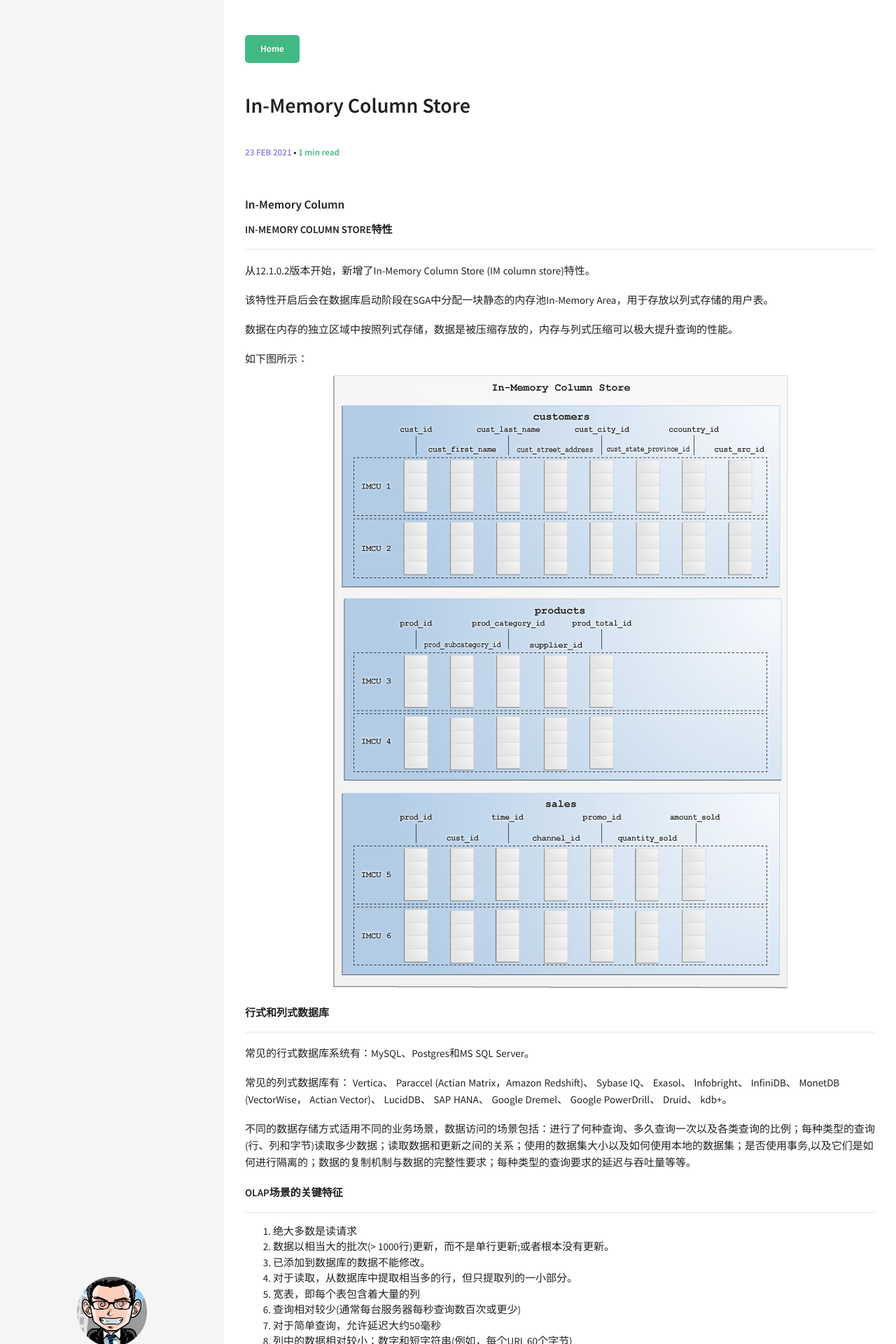
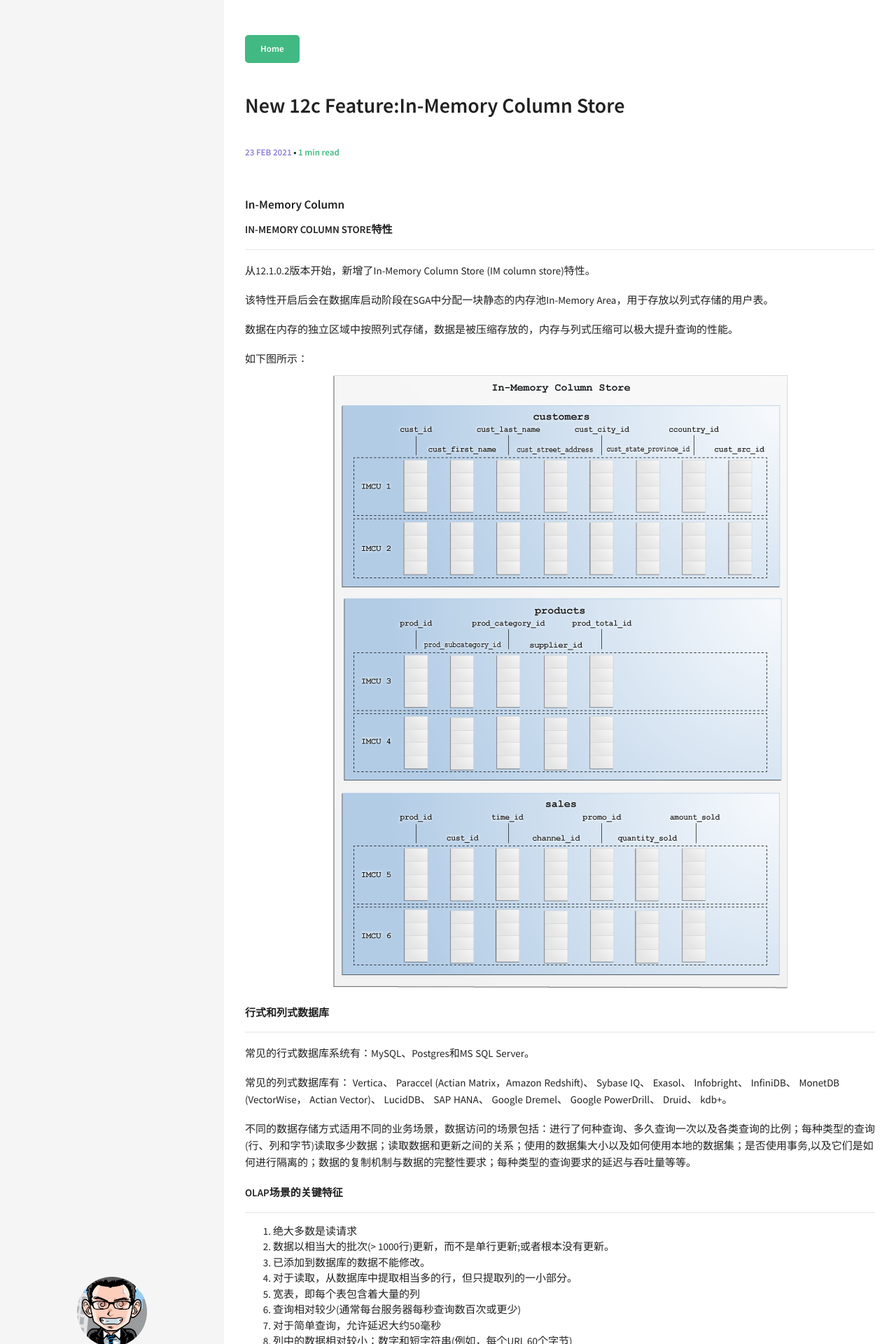
Before and after one commit to vimysql/vimysql.github.io, a Jekyll site: the page built from _posts/2021-02-23-oracle-inm.md, in a window 1280 px wide. Shown: the top 1920 px of the page at 70% size. Built offline with Jekyll 4.4.1, drawn with Linux system fonts in a browser that asks for light colours; some of the changed text lies outside the part shown.

Commit message:
Update 2021-02-23-oracle-inm.md

```diff
--- a/_posts/2021-02-23-oracle-inm.md
+++ b/_posts/2021-02-23-oracle-inm.md
@@ -1,6 +1,6 @@
 ---
 layout: post
-title: In-Memory Column Store
+title: New 12c Feature:In-Memory Column Store
 category: [oracle]
 tags: [in-memory]
 ---
```
